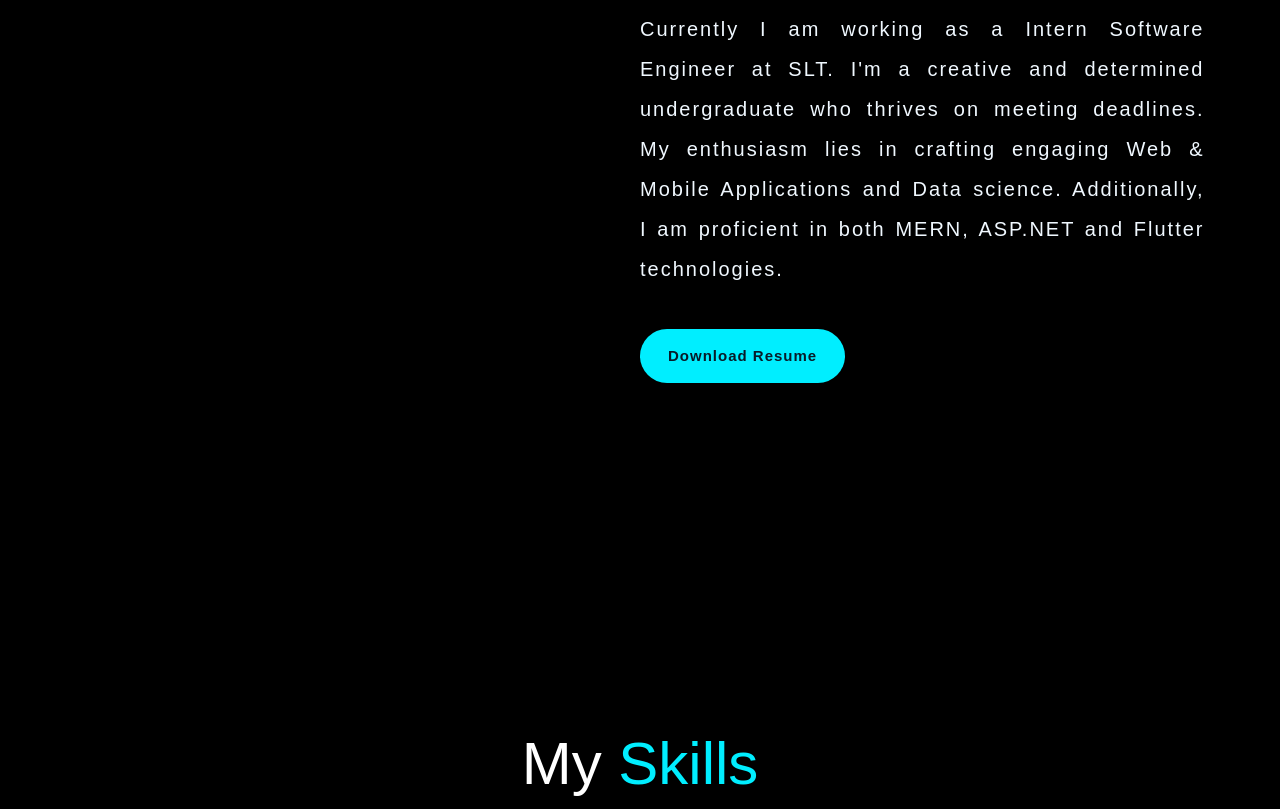
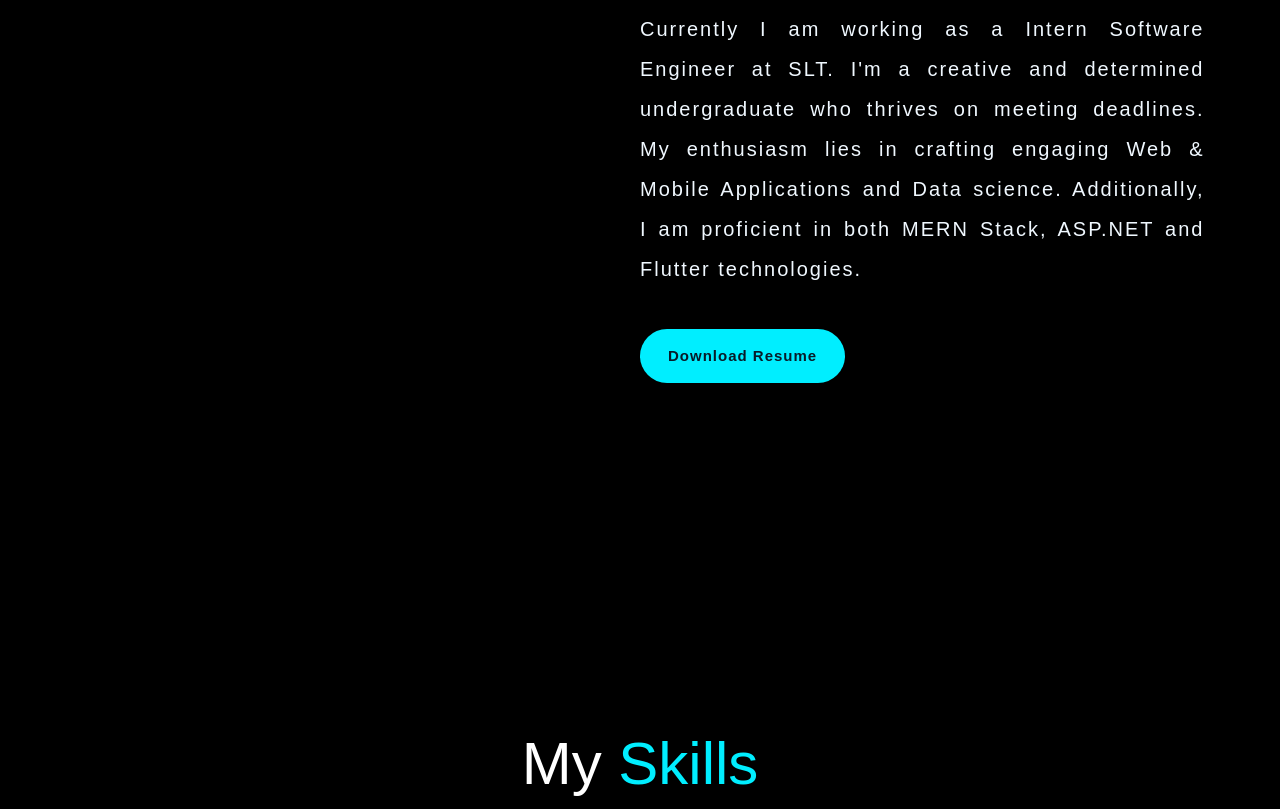
Before and after one commit to SupunJayaweera/my-website, a plain HTML site: page index.html in a window 1280 px wide. Shown: the part 951-1760 px from the top of the page. Drawn offline with nearby package versions, Linux system fonts and the light colour scheme.

Commit message:
update content

```diff
--- a/index.html
+++ b/index.html
@@ -82,7 +82,7 @@
             I'm a creative and determined undergraduate who thrives on meeting
             deadlines. My enthusiasm lies in crafting engaging Web & Mobile
             Applications and Data science. Additionally, I am proficient in both
-            MERN, ASP.NET and Flutter technologies.<br />
+            MERN Stack, ASP.NET and Flutter technologies.<br />
             <br />
             <a href="files/Resume-Supun-Jayaweera.pdf" style="--i: 11" class="abtbtn-box" target="_blank"
               >Download Resume</a
```
